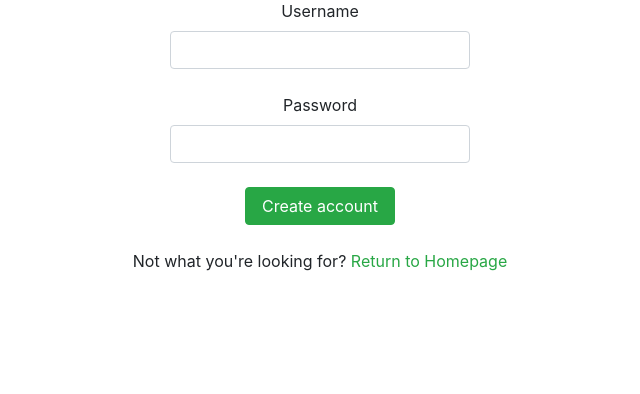
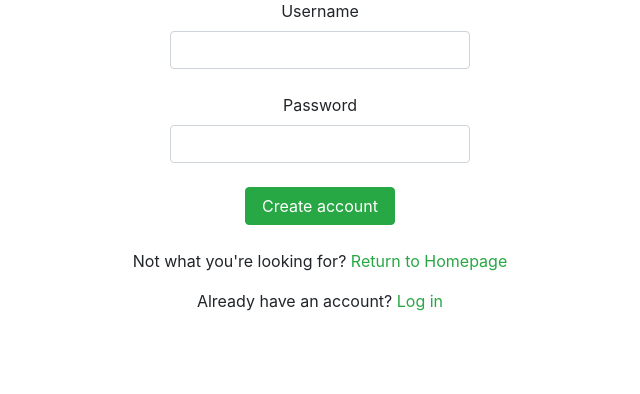
Before and after one commit to horizoncollege/project-2-verdieping-scrum-codegarden, a PHP site: page /register.php in a window 1280 px wide. Shown: the part 324-718 px from the top of the page, without its empty margins (320-960 px from the left). Run offline with PHP 8.4, Linux system fonts and the light colour scheme.

Commit message:
register knop login

```diff
--- a/register.php
+++ b/register.php
@@ -46,6 +46,9 @@
                 <div class="text-center">
                     <p>Not what you're looking for? <a class="text-success" href="index.php">Return to Homepage</a></p>
                 </div>
+                <div class="text-center">
+                    <p>Already have an account? <a class="text-success" href="login.php">Log in</a></p>
+                </div>
             </form>
         </div>
     </div>
```
